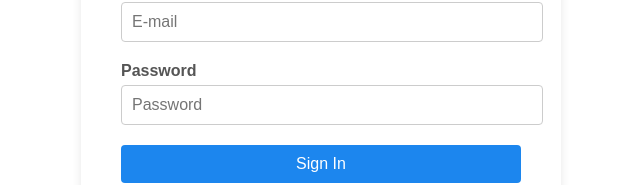
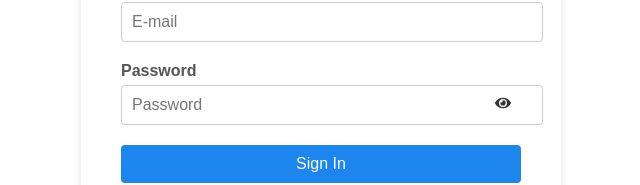
Before and after one commit to festus-sulumeti/HisiaTambulizifrontend, a React (Vite) app: page /login in a window 1280 px wide. Shown: the part 219-404 px from the top of the page, without its empty margins (344-984 px from the left). Built offline with nearby package versions, Linux system fonts and the light colour scheme.

Commit message:
added visibility

```diff
--- a/src/components/pages/Login.jsx
+++ b/src/components/pages/Login.jsx
@@ -1,6 +1,7 @@
 import { useState } from "react";
 import { ToastContainer, toast } from "react-toastify";
 import { Link, useNavigate } from "react-router-dom";
+import { FaEye, FaEyeSlash } from "react-icons/fa";
 import "react-toastify/dist/ReactToastify.css";
 // import config from "../config/config";
 import "../../styling/pages/Login.css"
@@ -10,13 +11,14 @@
 const Login = () => {
   const [email, setEmail] = useState("");
   const [password, setPassword] = useState("");
+  const [showPassword, setShowPassword] = useState(false);
   const navigate = useNavigate();
 
   const handleSignIn = async (e) => {
     e.preventDefault();
 
     try {
-      const response = await fetch("http://127.0.0.1:5000/login", {
+      const response = await fetch("/login", {
         method: "POST",
         headers: {
           "Content-Type": "application/json",
@@ -59,8 +61,9 @@
           </div>
           <div className="form-group">
             <label htmlFor="password">Password</label>
+            <div className="password-input-container">
               <input
-              type="password"
+                type={showPassword ? "text" : "password"} // Toggle password visibility
                 name="password"
                 id="password"
                 placeholder="Password"
@@ -68,6 +71,13 @@
                 onChange={(e) => setPassword(e.target.value)}
                 required
               />
+              <span
+                className="password-toggle-icon"
+                onClick={() => setShowPassword(!showPassword)}
+              >
+                {showPassword ? <FaEyeSlash /> : <FaEye />}
+              </span>
+            </div>
           </div>
           <button type="submit" className="login-button">
             Sign In
```
Lines whose indentation alone changed are shown as unchanged.
